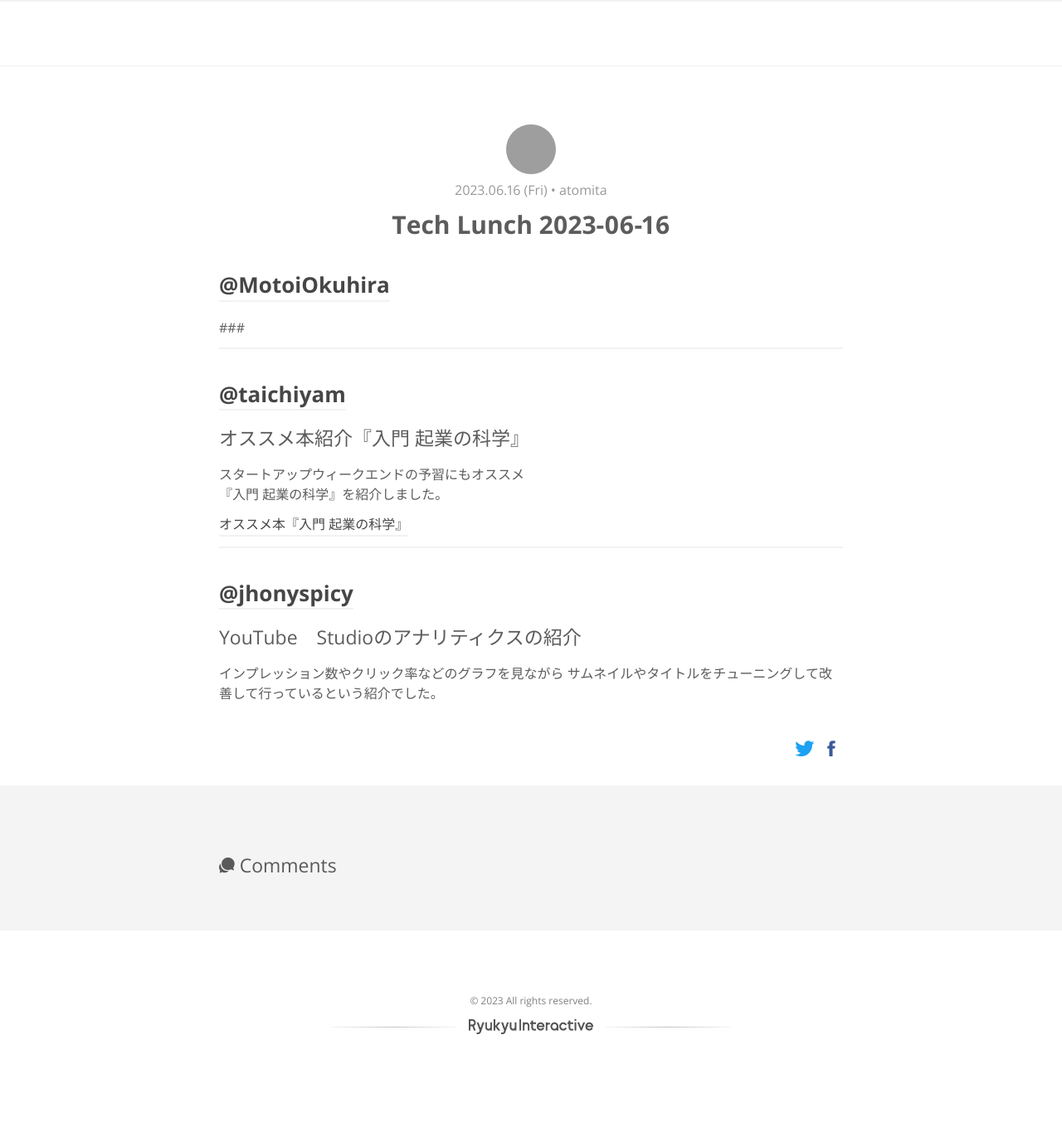
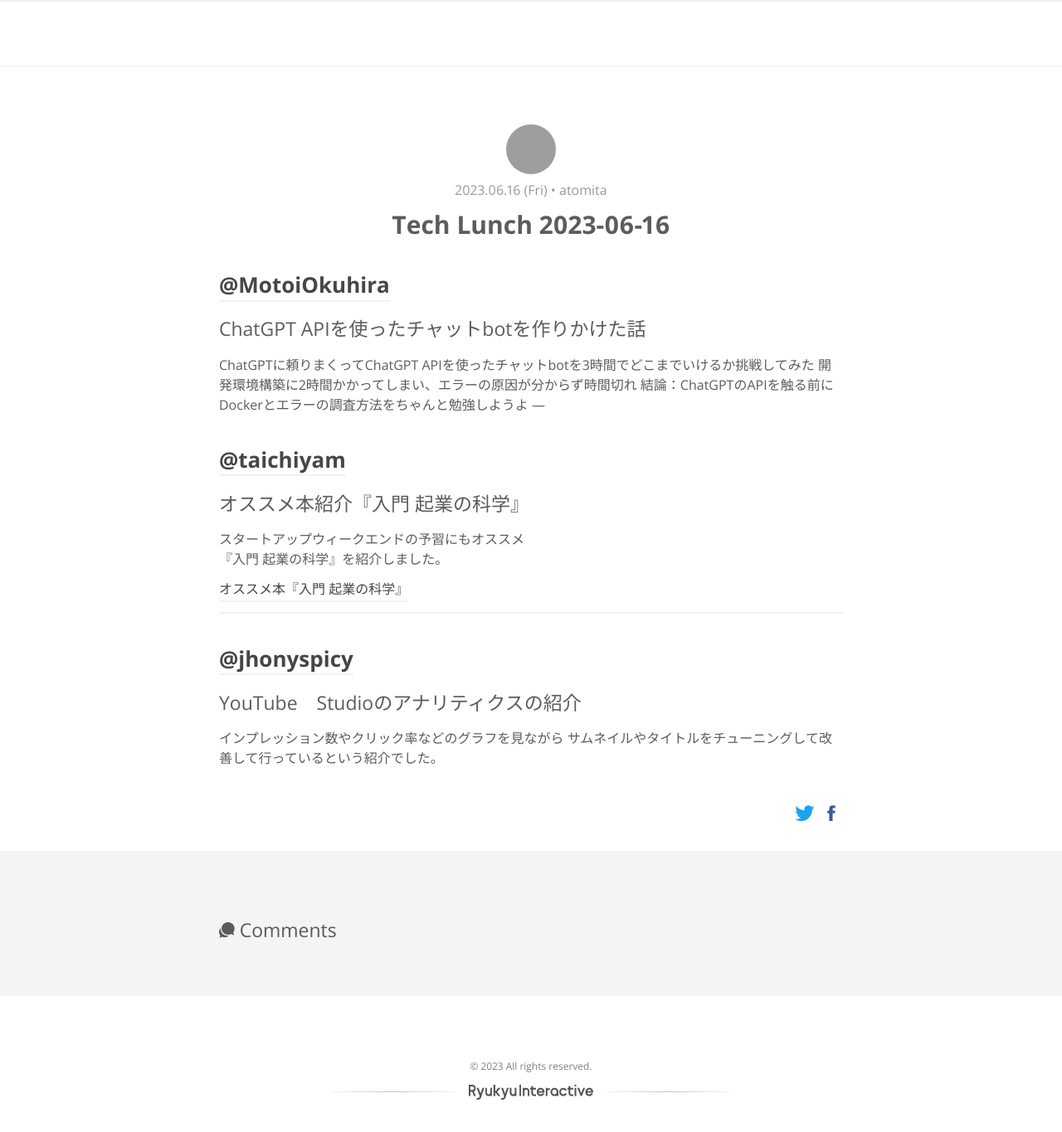
Before and after one commit to RyukyuInteractive/tech.ryukyu-i.co.jp, a Jekyll site: the page built from _posts/2023-06-16-tech-lunch.md, in a window 1280 px wide and 1391 px high. Shown: the top 1365 px of the window at 83% size. Built offline with Jekyll 4.4.1, drawn with Linux system fonts in a browser that asks for light colours; a script that is not in the unit is left out; comment, search, counter and statistics services are not loaded; grey boxes are pictures that could not be loaded.

Commit message:
Update 2023-06-16-tech-lunch.md

```diff
--- a/_posts/2023-06-16-tech-lunch.md
+++ b/_posts/2023-06-16-tech-lunch.md
@@ -8,8 +8,10 @@
 ---
 
 ## [@MotoiOkuhira](https://github.com/MotoiOkuhira)
-###
-
+### ChatGPT APIを使ったチャットbotを作りかけた話
+ChatGPTに頼りまくってChatGPT APIを使ったチャットbotを3時間でどこまでいけるか挑戦してみた
+開発環境構築に2時間かかってしまい、エラーの原因が分からず時間切れ
+結論：ChatGPTのAPIを触る前にDockerとエラーの調査方法をちゃんと勉強しようよ
 ---
 
 ## [@taichiyam](https://github.com/taichiyam)
```
